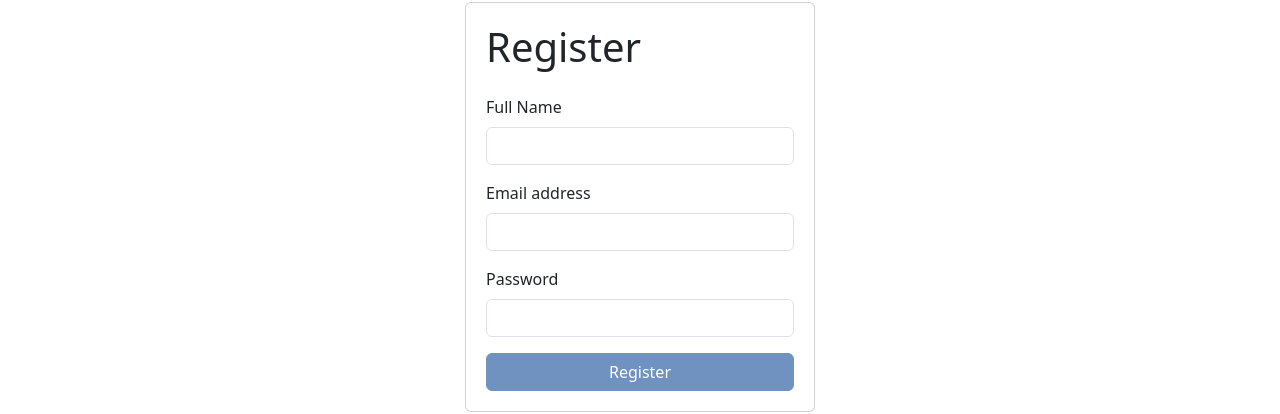
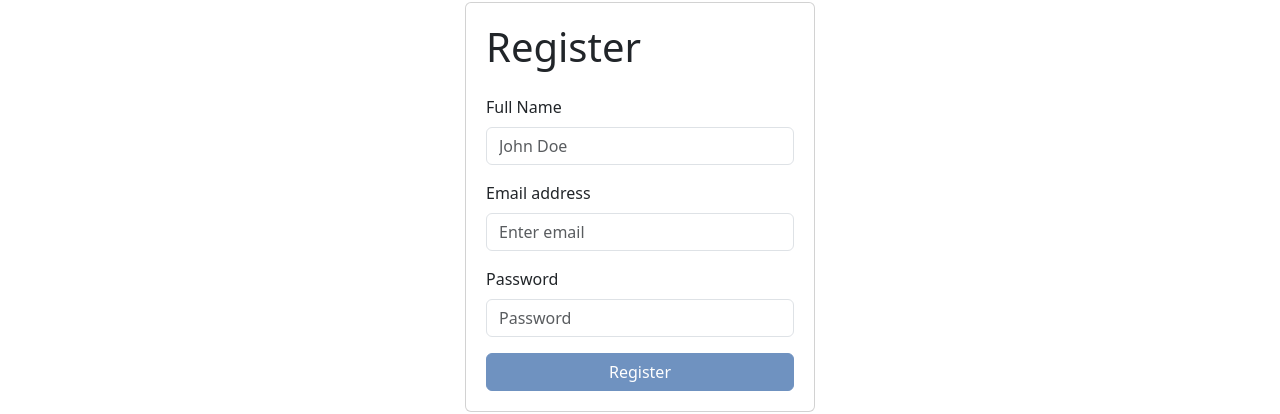
Before and after one commit to kabrashrey/artsy-search, a React (Vite) app in the folder frontend/: page /register in a window 1280 px wide. Shown: the part 118-532 px from the top of the page. Built offline with nearby package versions, Linux system fonts and the light colour scheme; sample sign-in values are in the browser's storage.

Commit message:
Placeholders for Login and Register Page

```diff
--- a/frontend/components/Login/Login.tsx
+++ b/frontend/components/Login/Login.tsx
@@ -100,6 +100,7 @@ const Login = () => {
                 onChange={handleChange}
                 required
                 isInvalid={!!errors.email}
+                placeholder="Enter email"
               />
               <Form.Control.Feedback type="invalid">
                 {errors.email}
@@ -115,6 +116,7 @@ const Login = () => {
                 onChange={handleChange}
                 required
                 isInvalid={!!errors.password}
+                placeholder="Password"
               />
               <Form.Control.Feedback type="invalid">
                 {errors.password}
--- a/frontend/components/Register/Register.tsx
+++ b/frontend/components/Register/Register.tsx
@@ -113,6 +113,7 @@ const Registration = () => {
                 onChange={handleChange}
                 required
                 isInvalid={!!errors.name}
+                placeholder="John Doe"
               />
               <Form.Control.Feedback type="invalid">
                 {errors.name}
@@ -128,6 +129,7 @@ const Registration = () => {
                 onChange={handleChange}
                 required
                 isInvalid={!!errors.email}
+                placeholder="Enter email"
               />
               <Form.Control.Feedback type="invalid">
                 {errors.email}
@@ -142,6 +144,7 @@ const Registration = () => {
                 value={formData.password}
                 onChange={handleChange}
                 required
+                placeholder="Password"
               />
             </Form.Group>
 
```
